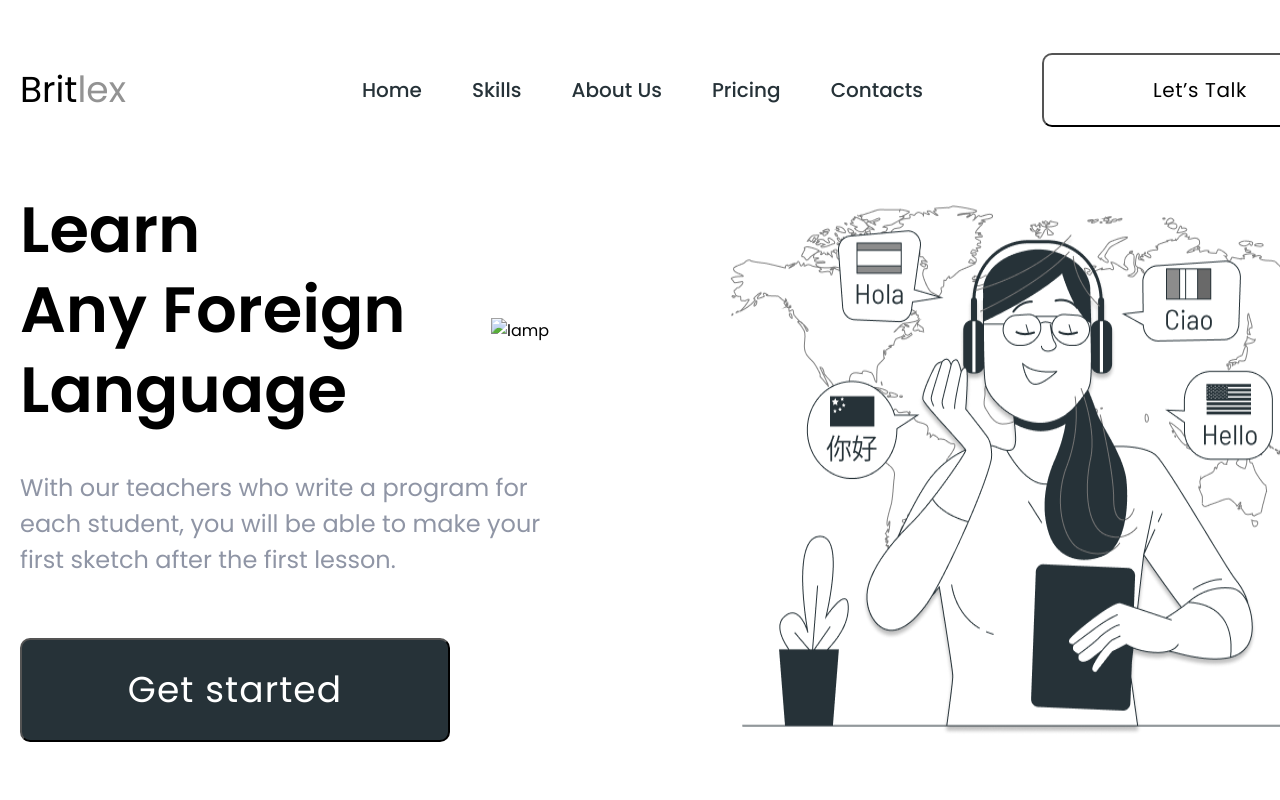
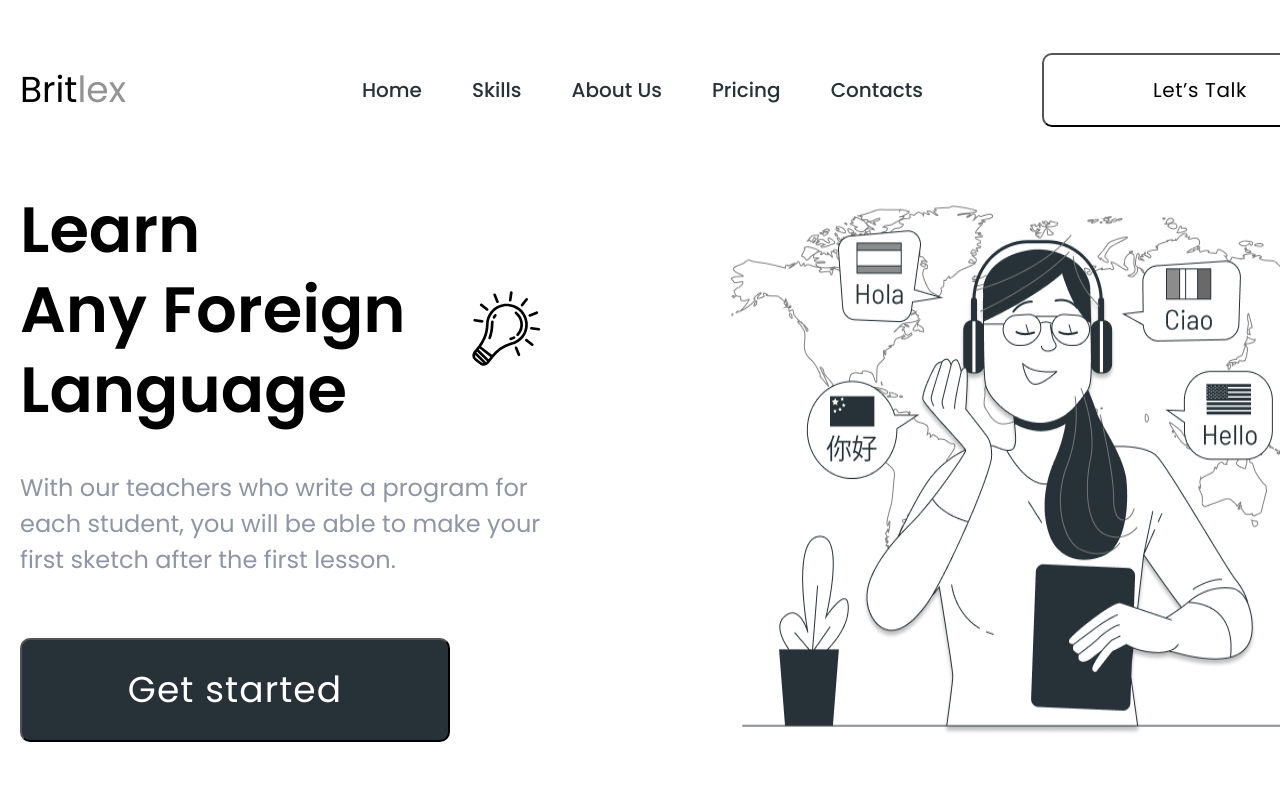
Before and after one commit to SashaHil/Britlex, a plain HTML site: page index.html in a window 1280 px wide. Shown: the top 800 px of the page. Drawn offline with Linux system fonts and the light colour scheme; the site is published under a folder, as on GitHub Pages, so addresses that start at the root find nothing.

Commit message:
лампу поправив

```diff
--- a/index.html
+++ b/index.html
@@ -42,7 +42,7 @@
                 Any Foreign Language
               </h1>
               <img
-                src="/images/bulb-icon.svg"
+                src="./images/bulb-icon.svg"
                 alt="lamp"
                 width="84"
                 class="img-svg"
```
